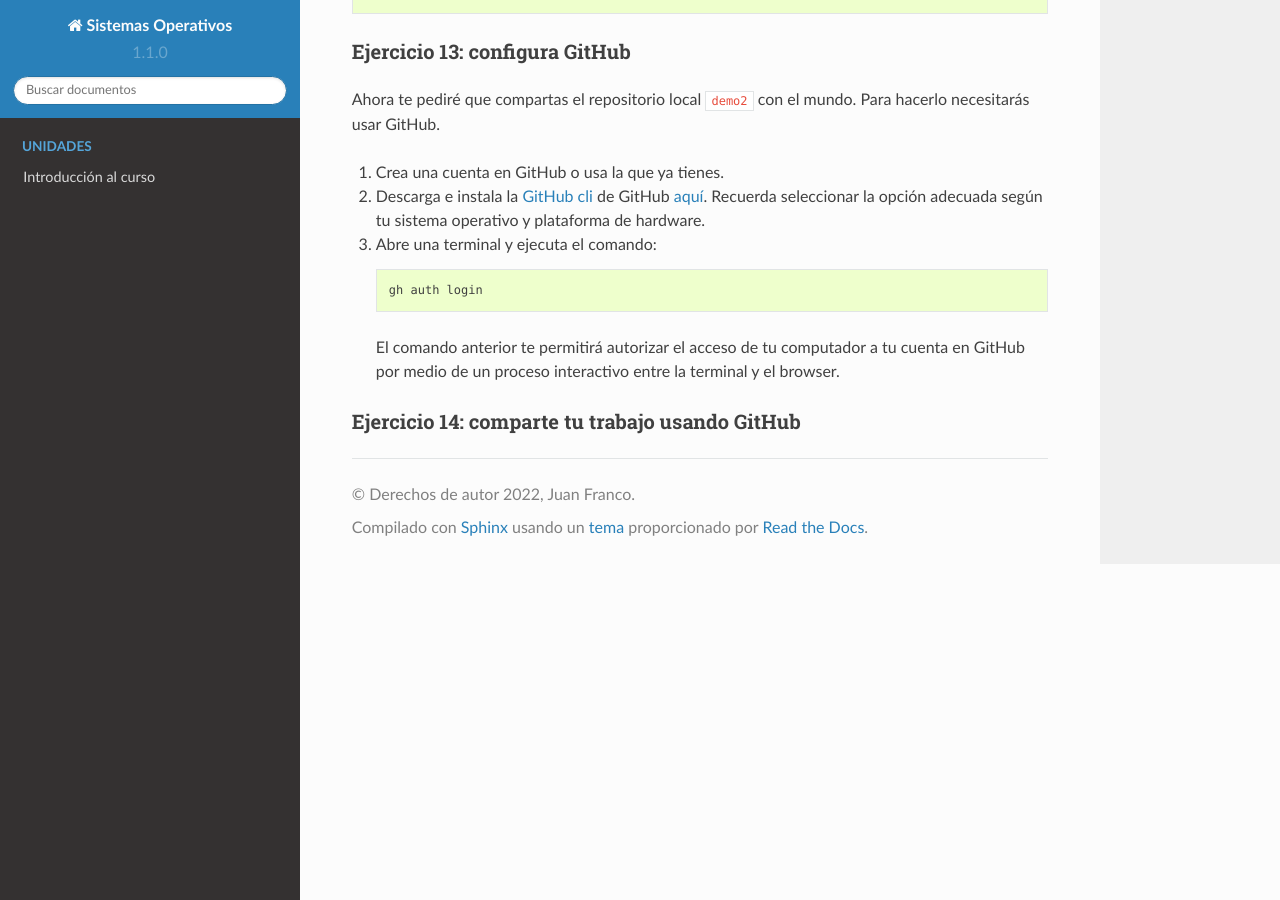
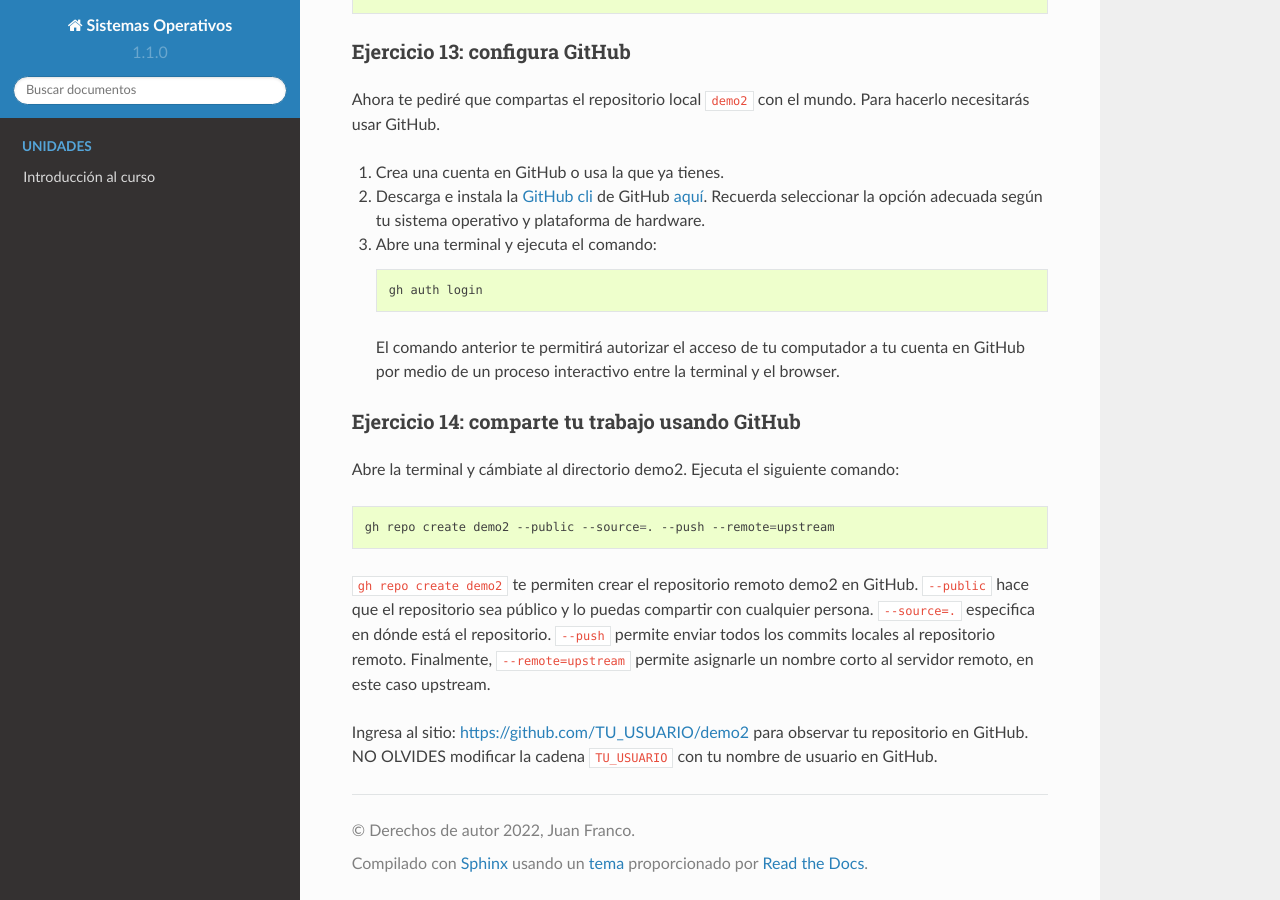
Before and after one commit to juanferfranco/sistemasoperativos, a Sphinx documentation site: the page built from docs/_unidad1/introGit.rst, in a window 1280 px wide and 900 px high, scrolled down 13179 px. Built offline with Sphinx 7.4.7 and the Read the Docs theme 2.0.0, drawn with Linux system fonts in a browser that asks for light colours; pages that are not in the unit, such as notebooks, are missing from menus.

Commit message:
done ejercicio 14

```diff
--- a/docs/_unidad1/introGit.rst
+++ b/docs/_unidad1/introGit.rst
@@ -712,3 +712,20 @@
 
 Ejercicio 14: comparte tu trabajo usando GitHub
 ^^^^^^^^^^^^^^^^^^^^^^^^^^^^^^^^^^^^^^^^^^^^^^^^^^
+
+Abre la terminal y cámbiate al directorio demo2. Ejecuta el siguiente comando:
+
+.. code-block:: bash
+
+    gh repo create demo2 --public --source=. --push --remote=upstream
+
+``gh repo create demo2`` te permiten crear el repositorio remoto demo2 en
+GitHub. ``--public`` hace que el repositorio sea público y lo puedas compartir
+con cualquier persona. ``--source=.`` especifica en dónde está el
+repositorio. ``--push`` permite enviar todos los commits locales al repositorio
+remoto. Finalmente, ``--remote=upstream`` permite asignarle un nombre corto
+al servidor remoto, en este caso upstream.
+
+Ingresa al sitio: https://github.com/TU_USUARIO/demo2 para observar tu repositorio
+en GitHub. NO OLVIDES modificar la cadena ``TU_USUARIO`` con tu nombre de usuario
+en GitHub.
```
